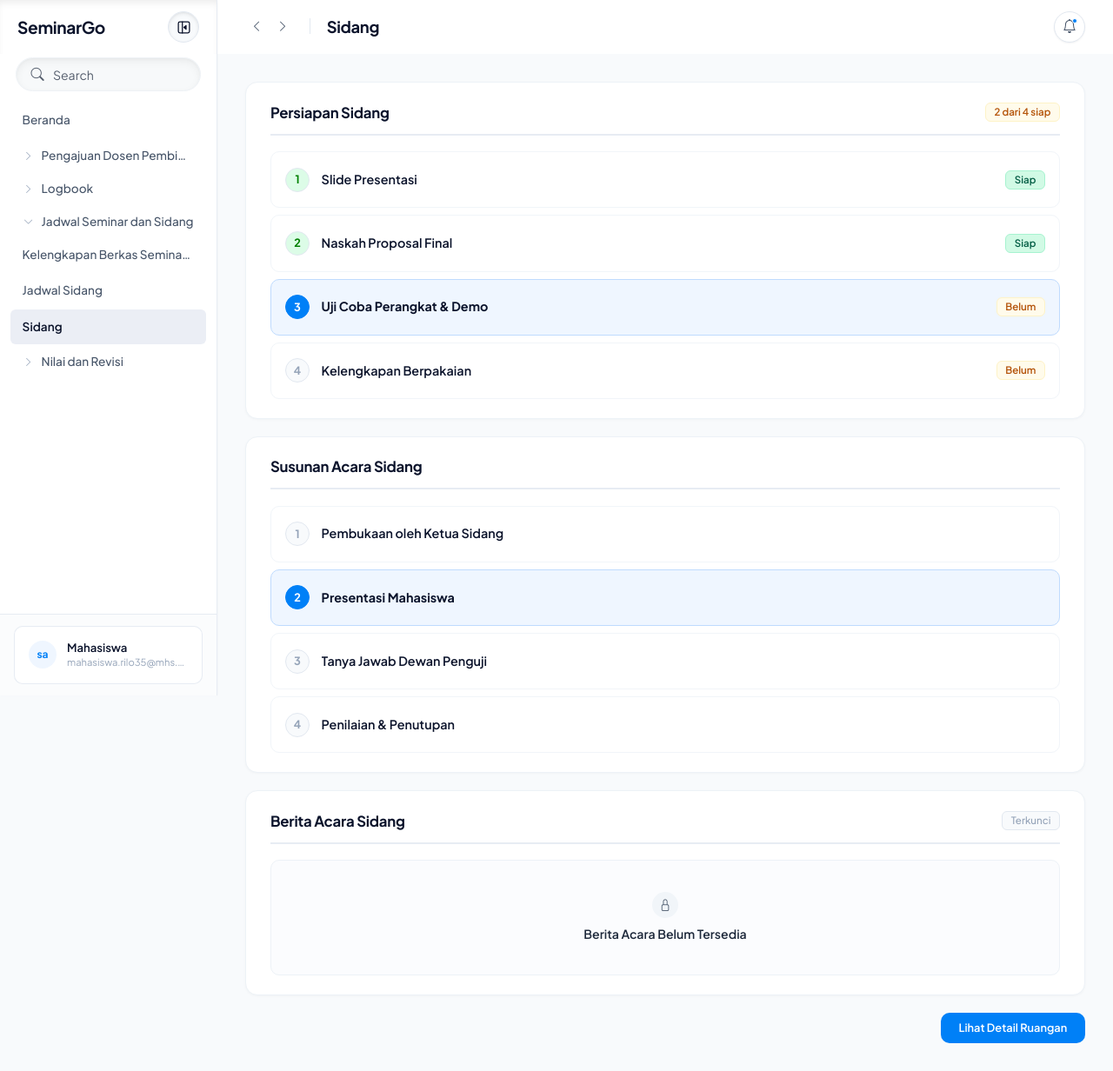
After one commit to Althaf-Budiman/seminar-go, a PHP site: page /sidang in a window 1280 px wide. The commit adds this page. Shown: the whole page at 87% size. Run offline with PHP 8.4, Linux system fonts and the light colour scheme.

Commit message:
slicing jadwal sidang & sidang page

```diff
--- /dev/null
+++ b/controllers/Sidang.php
@@ -0,0 +1,86 @@
+
+<?php
+
+class Sidang
+{
+    private $load;
+
+    public function __construct()
+    {
+        $this->load = new Loader();
+    }
+
+    public function index()
+    {
+        // State: done | active | locked
+        $persiapan = [
+            [
+                'judul'      => 'Slide Presentasi',
+                'state'      => 'done',
+                'status'     => 'Siap',
+                'badgeClass' => 'success',
+            ],
+            [
+                'judul'      => 'Naskah Proposal Final',
+                'state'      => 'done',
+                'status'     => 'Siap',
+                'badgeClass' => 'success',
+            ],
+            [
+                'judul'      => 'Uji Coba Perangkat & Demo',
+                'state'      => 'active',
+                'status'     => 'Belum',
+                'badgeClass' => 'warning',
+            ],
+            [
+                'judul'      => 'Kelengkapan Berpakaian',
+                'state'      => 'locked',
+                'status'     => 'Belum',
+                'badgeClass' => 'warning',
+            ],
+        ];
+
+        // State active menandakan agenda yang sedang disorot.
+        $susunanAcara = [
+            [
+                'judul' => 'Pembukaan oleh Ketua Sidang',
+                'state' => '',
+            ],
+            [
+                'judul' => 'Presentasi Mahasiswa',
+                'state' => 'active',
+            ],
+            [
+                'judul' => 'Tanya Jawab Dewan Penguji',
+                'state' => '',
+            ],
+            [
+                'judul' => 'Penilaian & Penutupan',
+                'state' => '',
+            ],
+        ];
+
+        $beritaAcara = [
+            'status'     => 'Terkunci',
+            'tersedia'   => false,
+            'keterangan' => '',
+        ];
+
+        $jumlahSiap = count(array_filter(
+            $persiapan,
+            fn($item) => $item['state'] === 'done'
+        ));
+
+        $this->load->view(
+            'views/sidang/index.php',
+            [
+                'pageTitle'    => 'Sidang',
+                'activeMenu'   => 'sidang',
+                'persiapan'    => $persiapan,
+                'jumlahSiap'   => $jumlahSiap,
+                'susunanAcara' => $susunanAcara,
+                'beritaAcara'  => $beritaAcara,
+            ]
+        );
+    }
+}
--- a/views/layout/header.php
+++ b/views/layout/header.php
@@ -28,7 +28,7 @@ $menu = [
         'children' => [
             ['key' => 'kelengkapan-berkas-seminar-proposal', 'label' => 'Kelengkapan Berkas Seminar Proposal', 'url' => '/kelengkapan-berkas-seminar-proposal'],
             ['key' => 'jadwal-sidang', 'label' => 'Jadwal Sidang', 'url' => '/jadwal-sidang'],
-            ['key' => 'sidang-seminar-proposal', 'label' => 'Sidang Seminar Proposal', 'url' => '/sidang-seminar-proposal'],
+            ['key' => 'sidang', 'label' => 'Sidang', 'url' => '/sidang'],
         ],
     ],
     [
--- /dev/null
+++ b/views/sidang/index.php
@@ -0,0 +1,116 @@
+
+<?php require_once __DIR__ . '/../layout/header.php'; ?>
+
+<div class="dashboard-container">
+
+    <!-- Persiapan Sidang -->
+    <div class="content-card">
+
+        <div class="card-header border-b">
+            <h2>Persiapan Sidang</h2>
+
+            <span class="badge warning sm">
+                <?= (int) $jumlahSiap ?> dari <?= count($persiapan) ?> siap
+            </span>
+        </div>
+
+        <div class="list list-lg">
+
+            <?php foreach ($persiapan as $i => $item): ?>
+                <div class="list-item <?= htmlspecialchars($item['state']) ?>">
+
+                    <div class="list-item-left">
+                        <span class="list-item-num">
+                            <?= $i + 1 ?>
+                        </span>
+
+                        <h3>
+                            <?= htmlspecialchars($item['judul']) ?>
+                        </h3>
+                    </div>
+
+                    <span class="badge <?= htmlspecialchars($item['badgeClass']) ?> sm">
+                        <?= htmlspecialchars($item['status']) ?>
+                    </span>
+
+                </div>
+            <?php endforeach; ?>
+
+        </div>
+    </div>
+
+    <!-- Susunan Acara Sidang -->
+    <div class="content-card">
+
+        <div class="card-header border-b">
+            <h2>Susunan Acara Sidang</h2>
+        </div>
+
+        <div class="list list-lg">
+
+            <?php foreach ($susunanAcara as $i => $item): ?>
+                <div class="list-item <?= htmlspecialchars($item['state']) ?>">
+
+                    <div class="list-item-left">
+                        <span class="list-item-num">
+                            <?= $i + 1 ?>
+                        </span>
+
+                        <h3>
+                            <?= htmlspecialchars($item['judul']) ?>
+                        </h3>
+                    </div>
+
+                </div>
+            <?php endforeach; ?>
+
+        </div>
+    </div>
+
+    <!-- Berita Acara Sidang -->
+    <div class="content-card">
+
+        <div class="card-header border-b">
+            <h2>Berita Acara Sidang</h2>
+
+            <span class="badge neutral sm">
+                <?= htmlspecialchars($beritaAcara['status']) ?>
+            </span>
+        </div>
+
+        <?php if (!$beritaAcara['tersedia']): ?>
+
+            <div class="card-empty">
+                <span class="empty-icon">
+                    <i class="bi bi-lock"></i>
+                </span>
+
+                <p>Berita Acara Belum Tersedia</p>
+            </div>
+
+        <?php else: ?>
+
+            <div class="detail-list">
+                <div class="detail-item">
+                    <label>Berita Acara</label>
+                    <p><?= htmlspecialchars($beritaAcara['keterangan']) ?></p>
+                </div>
+            </div>
+
+        <?php endif; ?>
+
+    </div>
+
+    <!-- Aksi -->
+    <div class="form-actions">
+        <a
+            href="<?= BASE_URL ?>/jadwal-sidang"
+            class="btn-primary"
+        >
+            Lihat Detail Ruangan
+        </a>
+    </div>
+
+</div>
+
+<?php require_once __DIR__ . '/../layout/footer.php'; ?>
```
Also changed, not shown: controllers/JadwalSidang.php (added, +64 -0 lines), views/jadwal-sidang/index.php (added, +111 -0 lines).
